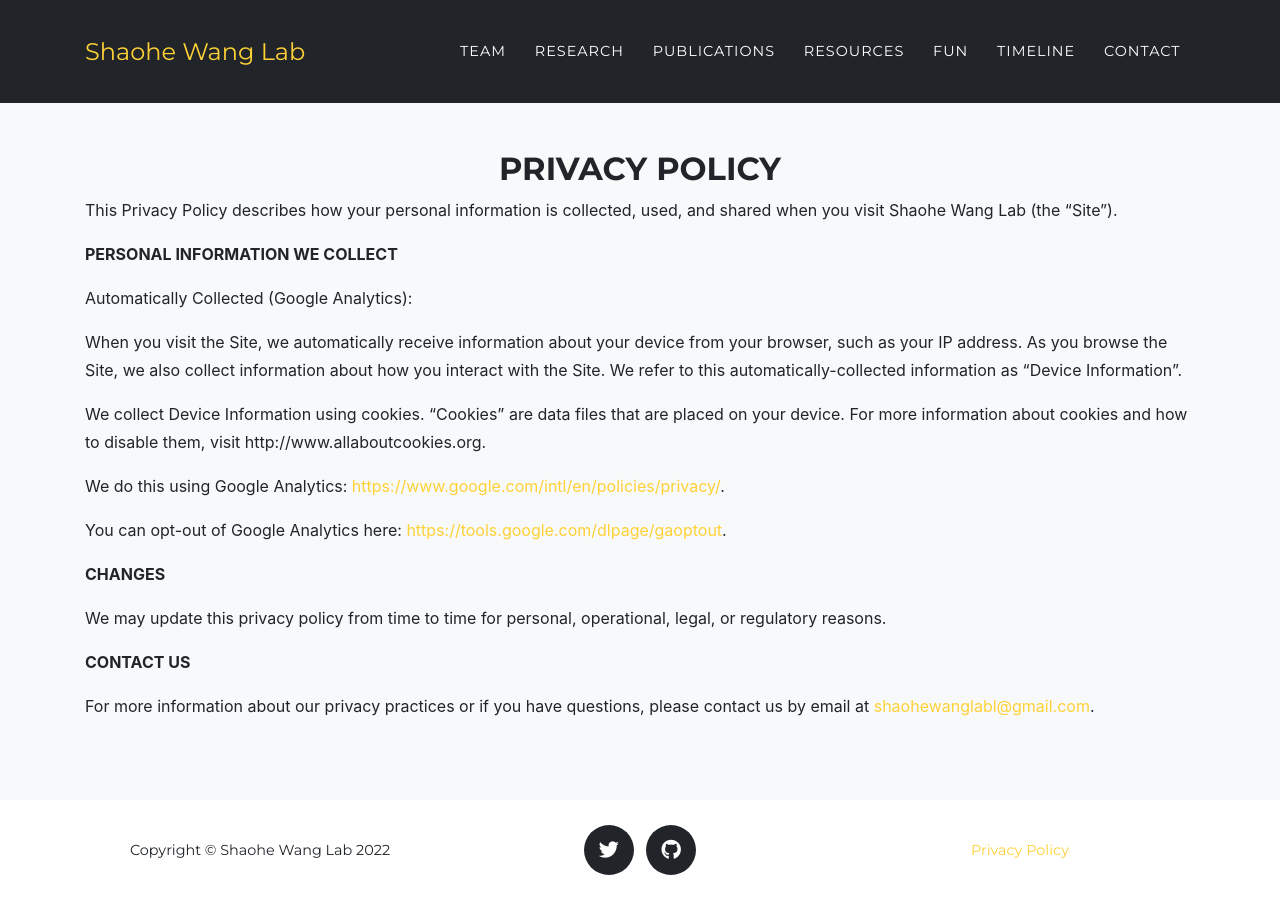
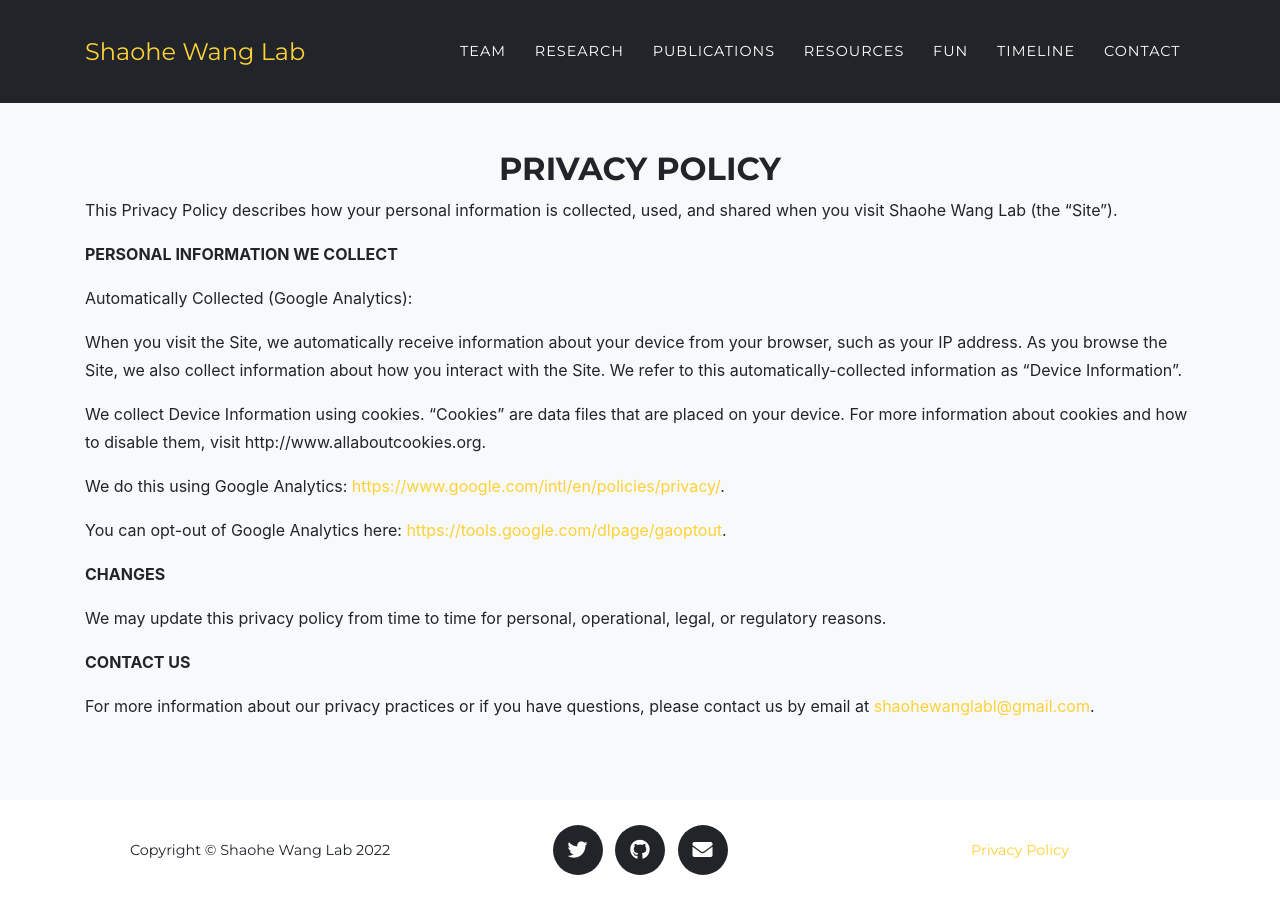
Before and after one commit to shaohewanglab/shaohewanglab.github.io, a Jekyll site: the page built from legal.md, in a window 1280 px wide. Built offline with Jekyll 4.4.1, drawn with Linux system fonts in a browser that asks for light colours; some web fonts are replaced.

Commit message:
Update sitetext.yml

```diff
--- a/_data/sitetext.yml
+++ b/_data/sitetext.yml
@@ -29,14 +29,14 @@
         social:
           - url: https://twitter.com/snownontrace
             icon: fab fa-twitter
-          - url: https://linkedin.com/in/shaohe-wang-87833513/
-            icon: fab fa-linkedin-in
+          # - url: https://linkedin.com/in/shaohe-wang-87833513/
+          #   icon: fab fa-linkedin-in
           - url: https://github.com/snownontrace
-            icon: "fab fa-github"
+            icon: fab fa-github
           - url: https://orcid.org/0000-0001-9522-2359
-            icon: fab fa-orcid
-          - url: https://github.com/shaohewanglab
-            icon: "fab fa-github"
+            icon: ai ai-orcid
+          - url: https://scholar.google.com/citations?user=R_-kJV4AAAAJ&hl=en
+            icon: ai ai-google-scholar
       - name: "Di Wu"
         degree: Ph.D.
         position: "Research Scientist"
@@ -44,10 +44,14 @@
         social:
           - url: https://twitter.com/Di62429874
             icon: fab fa-twitter
-          - url: https://linkedin.com/in/di-wu-68a78b104/
-            icon: fab fa-linkedin-in
+          # - url: https://linkedin.com/in/di-wu-68a78b104/
+          #   icon: fab fa-linkedin-in
+          - url: https://github.com/Di-aswater
+            icon: fab fa-github
           - url: https://orcid.org/0000-0002-6241-2102
-            icon: fa-brands fa-orcid
+            icon: ai ai-orcid
+          - url: https://scholar.google.com/citations?user=NxyxQeQAAAAJ&hl=en
+            icon: ai ai-google-scholar
       - name: "You?"
         # role: "Join us!"
         image: assets/img/team/500x500.jpg
@@ -147,9 +151,11 @@
     legal: "Privacy Policy"
     social:
       - url: https://twitter.com/shaohewanglab
-        icon: "fab fa-twitter"
+        icon: fab fa-twitter
       - url: https://github.com/shaohewanglab
-        icon: "fab fa-github"
+        icon: fab fa-github
+      - url: mailto:shaohewanglab@gmail.com
+        icon: fa fa-envelope
 
 en-US:
   <<: *DEFAULT_EN
```
